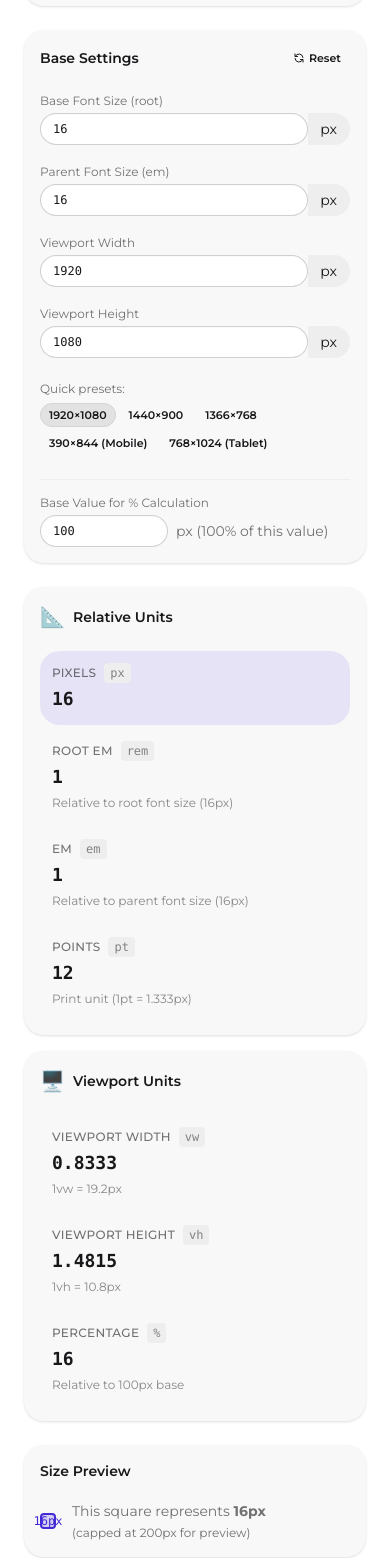
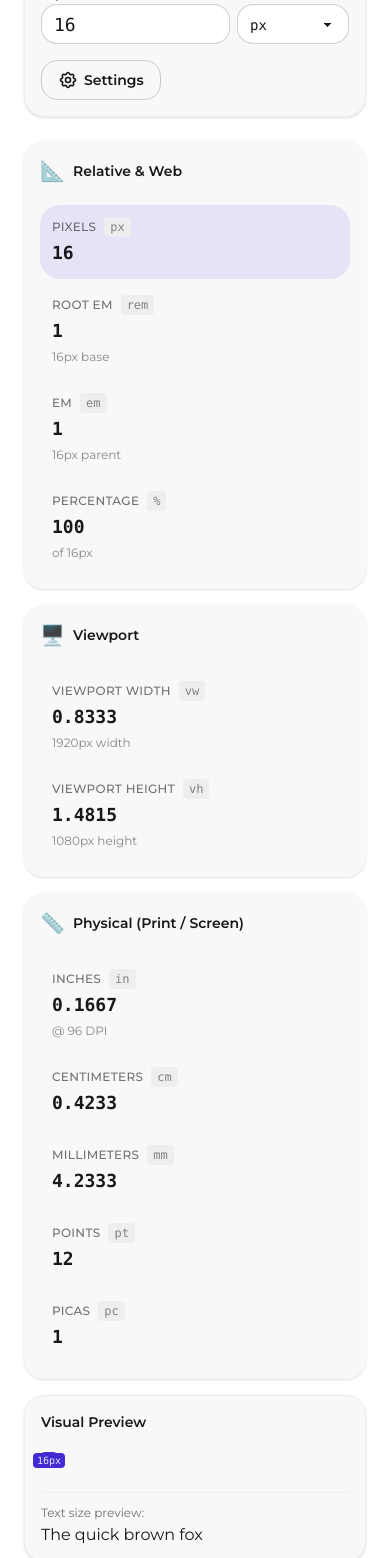
Before and after one commit to ronny8877/onedev, a SvelteKit app: page /convert/css-units in a window 390 px wide. Shown: the part 410-1968 px from the top of the page. Built offline with nearby package versions, Linux system fonts and the light colour scheme.

Commit message:
refactor: tweek to css units too;s

```diff
--- a/src/lib/utils/conversions.ts
+++ b/src/lib/utils/conversions.ts
@@ -37,6 +37,9 @@ export const percentToPx = (percent: number, baseValue: number): number => (perc
 export const pxToPt = (px: number): number => px * 0.75; // 1px = 0.75pt at 96dpi
 export const ptToPx = (pt: number): number => pt / 0.75;
 
+export const pxToPc = (px: number): number => px * 0.0625; // 1pc = 12pt = 16px
+export const pcToPx = (pc: number): number => pc / 0.0625;
+
 // rem/em interconversion
 export const remToEm = (rem: number, baseFontSize = 16, parentFontSize = 16): number =>
 	(rem * baseFontSize) / parentFontSize;
@@ -55,6 +58,7 @@ export function getAllCSSUnits(px: number, config: Partial<CSSUnitConfig> = {})
 		vw: pxToVw(px, cfg.viewportWidth),
 		vh: pxToVh(px, cfg.viewportHeight),
 		pt: pxToPt(px),
+		pc: pxToPc(px),
 	};
 }
 
--- a/src/routes/convert/css-units/+page.svelte
+++ b/src/routes/convert/css-units/+page.svelte
@@ -4,17 +4,25 @@
 	import ConversionCard from '$lib/components/ui/ConversionCard.svelte';
 	import ConversionGroup from '$lib/components/ui/ConversionGroup.svelte';
 	import {
-		pxToRem, pxToEm, pxToVw, pxToVh, pxToPt, pxToPercent,
+		pxToRem, pxToEm, pxToVw, pxToVh, pxToPt, pxToPercent, pxToPc,
+		pxToMm, pxToCm, pxToInch,
 		formatNumber
 	} from '$lib/utils/conversions';
 
+	let activeTab = $state<'converter' | 'clamp'>('converter');
+	let showSettings = $state(false);
+
+	// --- Converter State ---
 	let inputValue = $state('16');
-	let inputUnit = $state<'px' | 'rem' | 'em'>('px');
+	let inputUnit = $state<'px' | 'rem' | 'em' | 'pt' | 'pc' | 'in' | 'cm' | 'mm' | '%'>('px');
+
+	// Settings
 	let baseFontSize = $state(16);
 	let parentFontSize = $state(16);
 	let viewportWidth = $state(1920);
 	let viewportHeight = $state(1080);
-	let baseForPercent = $state(100);
+	let baseForPercent = $state(16); // Changed default to 16 to make % meaningful for font sizes typically
+	let dpi = $state(96);
 
 	// Parse input
 	let numValue = $derived(parseFloat(inputValue) || 0);
@@ -24,6 +32,12 @@
 		switch (inputUnit) {
 			case 'rem': return numValue * baseFontSize;
 			case 'em': return numValue * parentFontSize;
+			case '%': return (numValue / 100) * baseForPercent;
+			case 'pt': return numValue / 0.75;
+			case 'pc': return numValue * 16;
+			case 'in': return numValue * dpi;
+			case 'cm': return (numValue / 2.54) * dpi;
+			case 'mm': return (numValue / 25.4) * dpi;
 			default: return numValue;
 		}
 	});
@@ -36,180 +50,216 @@
 		vw: pxToVw(pxValue(), viewportWidth),
 		vh: pxToVh(pxValue(), viewportHeight),
 		pt: pxToPt(pxValue()),
+		pc: pxToPc(pxValue()),
 		percent: pxToPercent(pxValue(), baseForPercent),
+		in: pxToInch(pxValue(), dpi),
+		cm: pxToCm(pxValue(), dpi),
+		mm: pxToMm(pxValue(), dpi)
 	});
 
+	// --- Clamp Generator State ---
+	let clampMinW = $state(320);
+	let clampMaxW = $state(1200);
+	let clampMinF = $state(16);
+	let clampMaxF = $state(24);
+	let clampPixelsFn = $state(false); // input in pixels?
+	let clampRemRoot = $state(16);
+
+	// Clamp Logic
+	// slope = (maxFontSize - minFontSize) / (maxWidth - minWidth)
+	// yAxisIntersection = -minWidth * slope + minFontSize
+	// preferredValue = yAxisIntersection[rem] + (slope * 100)[vw]
+
+	let clampResult = $derived.by(() => {
+		const minW = clampMinW / 16; // convert to rem assumptions (browser default) usually better for calculations
+		const maxW = clampMaxW / 16;
+		const minF = clampMinF / 16;
+		const maxF = clampMaxF / 16;
+
+		const slope = (maxF - minF) / (maxW - minW);
+		const yAxisIntersection = -minW * slope + minF;
+
+		const slopeVw = slope * 100;
+		const yAxisRem = yAxisIntersection;
+
+		return `clamp(${minF}rem, ${formatNumber(yAxisRem)}rem + ${formatNumber(slopeVw)}vw, ${maxF}rem)`;
+	});
+
+	// Clamp Preview
+	let previewViewportW = $state(1000);
+	let previewClampVal = $derived(() => {
+		// Calculate actual px value at current preview width
+		const minF = clampMinF;
+		const maxF = clampMaxF;
+		const minW = clampMinW;
+		const maxW = clampMaxW;
+
+		if (previewViewportW <= minW) return minF;
+		if (previewViewportW >= maxW) return maxF;
+
+		const slope = (maxF - minF) / (maxW - minW);
+		const yIntercept = minF - (slope * minW);
+		return (slope * previewViewportW) + yIntercept;
+	});
+
+
 	function loadSample() {
+		if (activeTab === 'converter') {
 			inputValue = '24';
 			inputUnit = 'px';
+		} else {
+			clampMinW = 320;
+			clampMaxW = 1200;
+			clampMinF = 16;
+			clampMaxF = 240;
+		}
 	}
 
 	function clearAll() {
+		if (activeTab === 'converter') {
 			inputValue = '';
+		} else {
+			// Reset defaults?
+			clampMinW = 320;
+			clampMaxW = 1200;
+			clampMinF = 16;
+			clampMaxF = 24;
+		}
 	}
 
 	// Common viewport presets
 	const viewportPresets = [
 		{ label: '1920×1080', w: 1920, h: 1080 },
-		{ label: '1440×900', w: 1440, h: 900 },
 		{ label: '1366×768', w: 1366, h: 768 },
-		{ label: '390×844 (Mobile)', w: 390, h: 844 },
-		{ label: '768×1024 (Tablet)', w: 768, h: 1024 },
+		{ label: 'Mobile (390)', w: 390, h: 844 },
 	];
 
 	function setViewport(w: number, h: number) {
 		viewportWidth = w;
 		viewportHeight = h;
 	}
+
+	function toggleSettings() {
+		showSettings = !showSettings;
+	}
 </script>
 
 <ToolWrapper
-	keywords={['css units', 'px to rem', 'px to em', 'rem converter', 'viewport units', 'css calculator']}
+	keywords={['css units', 'px to rem', 'px to em', 'rem converter', 'viewport units', 'css clamp generator', 'fluid typography']}
 >
 	<div class="flex flex-col gap-6">
+		<!-- Tabs -->
+		<div role="tablist" class="tabs tabs-boxed bg-base-200 p-1 w-full max-w-md mx-auto">
+			<button
+				role="tab"
+				class="tab flex-1 transition-all"
+				class:tab-active={activeTab === 'converter'}
+				onclick={() => activeTab = 'converter'}
+			>Unit Converter</button>
+			<button
+				role="tab"
+				class="tab flex-1 transition-all"
+				class:tab-active={activeTab === 'clamp'}
+				onclick={() => activeTab = 'clamp'}
+			>Clamp Generator</button>
+		</div>
+
 		<!-- Actions -->
 		<ToolActions onSample={loadSample} onClear={clearAll} />
 
-		<!-- Input Section -->
-		<div class="card bg-base-200 rounded-2xl">
-			<div class="card-body p-4">
-				<h3 class="text-sm font-semibold mb-3">Input Value</h3>
-				<div class="flex gap-2">
+		{#if activeTab === 'converter'}
+			<!-- Converter Mode -->
+			<div class="card bg-base-200 shadow-sm rounded-2xl border border-base-300">
+				<div class="card-body p-4 sm:p-6">
+					<div class="flex flex-col sm:flex-row gap-4">
+						<div class="flex-1">
+							<label class="label pt-0">
+								<span class="label-text font-semibold">Input Value</span>
+							</label>
+							<div class="join w-full">
 								<input
 									type="number"
 									bind:value={inputValue}
-						placeholder="Enter value..."
-						class="input input-bordered flex-1 font-mono text-lg"
+									placeholder="Value"
+									class="input input-bordered join-item flex-1 font-mono text-lg"
 								/>
-					<select bind:value={inputUnit} class="select select-bordered w-24">
+								<select bind:value={inputUnit} class="select select-bordered join-item font-mono w-28">
+									<optgroup label="Relative">
 										<option value="px">px</option>
 										<option value="rem">rem</option>
 										<option value="em">em</option>
+										<option value="%">%</option>
+									</optgroup>
+									<optgroup label="Print">
+										<option value="pt">pt</option>
+										<option value="pc">pc</option>
+									</optgroup>
+									<optgroup label="Physical">
+										<option value="in">in</option>
+										<option value="cm">cm</option>
+										<option value="mm">mm</option>
+									</optgroup>
 								</select>
 							</div>
 						</div>
-		</div>
 
-		<!-- Settings -->
-		<div class="card bg-base-200 rounded-2xl">
-			<div class="card-body p-4">
-				<div class="flex items-center justify-between mb-3">
-					<h3 class="text-sm font-semibold">Base Settings</h3>
+						<!-- Settings Toggle -->
+						<div class="flex items-end">
 							<button
-						type="button"
-						class="btn btn-ghost btn-xs gap-1"
-						onclick={() => {
-							baseFontSize = 16;
-							parentFontSize = 16;
-							viewportWidth = 1920;
-							viewportHeight = 1080;
-							baseForPercent = 100;
-						}}
+								class="btn btn-outline border-base-content/20 hover:border-base-content/40 hover:bg-base-200 text-base-content"
+								onclick={toggleSettings}
 							>
-						<svg class="h-3 w-3" fill="none" stroke="currentColor" viewBox="0 0 24 24">
-							<path stroke-linecap="round" stroke-linejoin="round" stroke-width="2" d="M4 4v5h.582m15.356 2A8.001 8.001 0 004.582 9m0 0H9m11 11v-5h-.581m0 0a8.003 8.003 0 01-15.357-2m15.357 2H15"></path>
+								<svg xmlns="http://www.w3.org/2000/svg" class="h-5 w-5" fill="none" viewBox="0 0 24 24" stroke="currentColor">
+									<path stroke-linecap="round" stroke-linejoin="round" stroke-width="2" d="M10.325 4.317c.426-1.756 2.924-1.756 3.35 0a1.724 1.724 0 002.573 1.066c1.543-.94 3.31.826 2.37 2.37a1.724 1.724 0 001.065 2.572c1.756.426 1.756 2.924 0 3.35a1.724 1.724 0 00-1.066 2.573c.94 1.543-.826 3.31-2.37 2.37a1.724 1.724 0 00-2.572 1.065c-.426 1.756-2.924 1.756-3.35 0a1.724 1.724 0 00-2.573-1.066c-1.543.94-3.31-.826-2.37-2.37a1.724 1.724 0 00-1.065-2.572c-1.756-.426-1.756-2.924 0-3.35a1.724 1.724 0 001.066-2.573c-.94-1.543.826-3.31 2.37-2.37.996.608 2.296.07 2.572-1.065z" />
+									<path stroke-linecap="round" stroke-linejoin="round" stroke-width="2" d="M15 12a3 3 0 11-6 0 3 3 0 016 0z" />
 								</svg>
-						Reset
+								{showSettings ? 'Hide Settings' : 'Settings'}
 							</button>
-				</div>
-				<div class="grid sm:grid-cols-2 lg:grid-cols-4 gap-4">
-					<div>
-						<label class="label pb-1">
-							<span class="label-text text-xs">Base Font Size (root)</span>
-						</label>
-						<div class="flex">
-							<input
-								type="number"
-								bind:value={baseFontSize}
-								class="input input-bordered input-sm flex-1 font-mono rounded-r-none"
-								min="1"
-							/>
-							<span class="flex items-center px-3 bg-base-300 text-sm rounded-r-lg border border-l-0 border-base-300">px</span>
-						</div>
-					</div>
-					<div>
-						<label class="label pb-1">
-							<span class="label-text text-xs">Parent Font Size (em)</span>
-						</label>
-						<div class="flex">
-							<input
-								type="number"
-								bind:value={parentFontSize}
-								class="input input-bordered input-sm flex-1 font-mono rounded-r-none"
-								min="1"
-							/>
-							<span class="flex items-center px-3 bg-base-300 text-sm rounded-r-lg border border-l-0 border-base-300">px</span>
-						</div>
-					</div>
-					<div>
-						<label class="label pb-1">
-							<span class="label-text text-xs">Viewport Width</span>
-						</label>
-						<div class="flex">
-							<input
-								type="number"
-								bind:value={viewportWidth}
-								class="input input-bordered input-sm flex-1 font-mono rounded-r-none"
-								min="1"
-							/>
-							<span class="flex items-center px-3 bg-base-300 text-sm rounded-r-lg border border-l-0 border-base-300">px</span>
-						</div>
-					</div>
-					<div>
-						<label class="label pb-1">
-							<span class="label-text text-xs">Viewport Height</span>
-						</label>
-						<div class="flex">
-							<input
-								type="number"
-								bind:value={viewportHeight}
-								class="input input-bordered input-sm flex-1 font-mono rounded-r-none"
-								min="1"
-							/>
-							<span class="flex items-center px-3 bg-base-300 text-sm rounded-r-lg border border-l-0 border-base-300">px</span>
-						</div>
 						</div>
 					</div>
 
-				<!-- Viewport Presets -->
-				<div class="mt-3">
-					<span class="text-xs text-base-content/60 mr-2">Quick presets:</span>
-					<div class="flex flex-wrap gap-1 mt-1">
-						{#each viewportPresets as preset}
-							<button
-								class="btn btn-xs btn-ghost"
-								class:btn-active={viewportWidth === preset.w && viewportHeight === preset.h}
-								onclick={() => setViewport(preset.w, preset.h)}
-							>
-								{preset.label}
-							</button>
-						{/each}
+					{#if showSettings}
+						<div class="mt-4 pt-4 border-t border-base-content/10 grid grid-cols-1 sm:grid-cols-2 lg:grid-cols-3 gap-4 animate-in fade-in slide-in-from-top-2 duration-200">
+							<div class="form-control">
+								<label class="label py-1">
+									<span class="label-text text-xs text-base-content/70">Root Font Size (px)</span>
+								</label>
+								<input type="number" bind:value={baseFontSize} class="input input-sm input-bordered font-mono" />
+							</div>
+							<div class="form-control">
+								<label class="label py-1">
+									<span class="label-text text-xs text-base-content/70">Parent Font Size (px)</span>
+								</label>
+								<input type="number" bind:value={parentFontSize} class="input input-sm input-bordered font-mono" />
+							</div>
+							<div class="form-control">
+								<label class="label py-1">
+									<span class="label-text text-xs text-base-content/70">Base for % (px)</span>
+								</label>
+								<input type="number" bind:value={baseForPercent} class="input input-sm input-bordered font-mono" />
+							</div>
+							<div class="form-control">
+								<label class="label py-1">
+									<span class="label-text text-xs text-base-content/70">Viewport Width</span>
+								</label>
+								<input type="number" bind:value={viewportWidth} class="input input-sm input-bordered font-mono" />
+							</div>
+							<div class="form-control">
+								<label class="label py-1">
+									<span class="label-text text-xs text-base-content/70">Screen DPI</span>
+								</label>
+								<input type="number" bind:value={dpi} class="input input-sm input-bordered font-mono" />
 							</div>
 						</div>
-
-				<!-- Percent Base -->
-				<div class="mt-4 pt-3 border-t border-base-300">
-					<label class="label pb-1">
-						<span class="label-text text-xs">Base Value for % Calculation</span>
-					</label>
-					<div class="flex items-center gap-2">
-						<input
-							type="number"
-							bind:value={baseForPercent}
-							class="input input-bordered input-sm w-32 font-mono"
-							min="0.01"
-							step="1"
-						/>
-						<span class="text-sm text-base-content/60">px (100% of this value)</span>
-					</div>
-				</div>
+					{/if}
 				</div>
 			</div>
 
 			<!-- Results -->
 			{#if numValue}
-			<div class="grid md:grid-cols-2 gap-4">
-				<ConversionGroup title="Relative Units" icon="📐">
+				<div class="grid lg:grid-cols-2 gap-4">
+					<div class="space-y-4">
+						<ConversionGroup title="Relative & Web" icon="📐">
 							<ConversionCard
 								label="Pixels"
 								value={formatNumber(conversions.px)}
@@ -221,86 +271,237 @@
 								value={formatNumber(conversions.rem)}
 								unit="rem"
 								highlight={inputUnit === 'rem'}
-						description="Relative to root font size ({baseFontSize}px)"
+								description="{baseFontSize}px base"
 							/>
 							<ConversionCard
 								label="Em"
 								value={formatNumber(conversions.em)}
 								unit="em"
 								highlight={inputUnit === 'em'}
-						description="Relative to parent font size ({parentFontSize}px)"
+								description="{parentFontSize}px parent"
+							/>
+							<ConversionCard
+								label="Percentage"
+								value={formatNumber(conversions.percent)}
+								unit="%"
+								highlight={inputUnit === '%'}
+								description="of {baseForPercent}px"
+							/>
+						</ConversionGroup>
+
+						<ConversionGroup title="Viewport" icon="🖥️">
+							<ConversionCard
+								label="Viewport Width"
+								value={formatNumber(conversions.vw)}
+								unit="vw"
+								description="{viewportWidth}px width"
+							/>
+							<ConversionCard
+								label="Viewport Height"
+								value={formatNumber(conversions.vh)}
+								unit="vh"
+								description="{viewportHeight}px height"
+							/>
+						</ConversionGroup>
+					</div>
+
+					<div class="space-y-4">
+						<ConversionGroup title="Physical (Print / Screen)" icon="📏">
+							<ConversionCard
+								label="Inches"
+								value={formatNumber(conversions.in)}
+								unit="in"
+								highlight={inputUnit === 'in'}
+								description="@ {dpi} DPI"
+							/>
+							<ConversionCard
+								label="Centimeters"
+								value={formatNumber(conversions.cm)}
+								unit="cm"
+								highlight={inputUnit === 'cm'}
+							/>
+							<ConversionCard
+								label="Millimeters"
+								value={formatNumber(conversions.mm)}
+								unit="mm"
+								highlight={inputUnit === 'mm'}
 							/>
 							<ConversionCard
 								label="Points"
 								value={formatNumber(conversions.pt)}
 								unit="pt"
-						description="Print unit (1pt = 1.333px)"
+								highlight={inputUnit === 'pt'}
+							/>
+							<ConversionCard
+								label="Picas"
+								value={formatNumber(conversions.pc)}
+								unit="pc"
+								highlight={inputUnit === 'pc'}
 							/>
 						</ConversionGroup>
 
-				<ConversionGroup title="Viewport Units" icon="🖥️">
-					<ConversionCard
-						label="Viewport Width"
-						value={formatNumber(conversions.vw)}
-						unit="vw"
-						description="1vw = {formatNumber(viewportWidth / 100)}px"
-					/>
-					<ConversionCard
-						label="Viewport Height"
-						value={formatNumber(conversions.vh)}
-						unit="vh"
-						description="1vh = {formatNumber(viewportHeight / 100)}px"
-					/>
-					<ConversionCard
-						label="Percentage"
-						value={formatNumber(conversions.percent)}
-						unit="%"
-						description="Relative to {baseForPercent}px base"
-					/>
-				</ConversionGroup>
+						<!-- Preview -->
+						<div class="card bg-base-200 border border-base-300 rounded-2xl overflow-hidden">
+							<div class="card-body p-4">
+								<h3 class="text-sm font-semibold mb-3">Visual Preview</h3>
+
+								<!-- Box Preview -->
+								<div
+									class="bg-primary/20 border-2 border-primary rounded mb-4 flex items-center justify-center transition-all duration-300"
+									style="width: {Math.min(Math.max(conversions.px, 4), 280)}px; height: {Math.min(Math.max(conversions.px, 4), 100)}px;"
+								>
+									<span class="text-[10px] text-primary-content font-mono bg-primary px-1 rounded">
+										{formatNumber(conversions.px)}px
+									</span>
 								</div>
 
-			<!-- Visual Preview -->
-			<div class="card bg-base-200 rounded-2xl overflow-hidden">
-				<div class="card-body p-4">
-					<h3 class="text-sm font-semibold mb-3">Size Preview</h3>
-					<div class="flex items-center gap-4">
-						<div
-							class="bg-primary/20 border-2 border-primary rounded transition-all duration-300 flex items-center justify-center"
-							style="width: {Math.min(Math.max(conversions.px, 8), 200)}px; height: {Math.min(Math.max(conversions.px, 8), 200)}px;"
+								<!-- Text Preview -->
+								<div class="border-t border-base-300 pt-3">
+									<p class="text-xs text-base-content/60 mb-1">Text size preview:</p>
+									<p
+										class="leading-tight truncate transition-all duration-300"
+										style="font-size: {Math.min(conversions.px, 64)}px;"
 									>
-							<span class="text-xs text-primary font-mono">{formatNumber(conversions.px)}px</span>
+										The quick brown fox
+									</p>
+									{#if conversions.px > 64}
+										<p class="text-[10px] text-warning mt-1">Preview capped at 64px</p>
+									{/if}
 								</div>
-						<div class="text-sm text-base-content/60">
-							<p>This square represents <strong>{formatNumber(conversions.px)}px</strong></p>
-							<p class="text-xs mt-1">(capped at 200px for preview)</p>
 							</div>
 						</div>
 					</div>
 				</div>
 			{:else}
-			<div class="card bg-base-200 rounded-2xl">
+				<div class="card bg-base-200 border border-base-300 rounded-2xl">
 					<div class="card-body items-center text-center py-12">
 						<span class="text-4xl mb-2">📐</span>
-					<p class="text-base-content/60">Enter a value above to see conversions</p>
+						<p class="text-base-content/60">Enter a value to see real-time conversions</p>
 					</div>
 				</div>
 			{/if}
 
-		<!-- Info -->
-		<div class="card bg-base-200 rounded-xl">
-			<div class="card-body py-4">
-				<h4 class="text-sm font-semibold">CSS Units Reference</h4>
-				<div class="mt-2 grid gap-2 text-sm text-base-content/70">
-					<div><strong>px</strong> — Absolute pixels (device dependent)</div>
-					<div><strong>rem</strong> — Relative to root element font-size</div>
-					<div><strong>em</strong> — Relative to parent element font-size</div>
-					<div><strong>vw</strong> — 1% of viewport width</div>
-					<div><strong>vh</strong> — 1% of viewport height</div>
-					<div><strong>pt</strong> — Points (1/72 of an inch, for print)</div>
-					<div><strong>%</strong> — Percentage of parent/base value</div>
+		{:else}
+			<!-- Clamp Generator Mode -->
+			<div class="grid lg:grid-cols-2 gap-6">
+				<!-- Controls -->
+				<div class="space-y-6">
+					<div class="card bg-base-200 shadow-sm rounded-2xl border border-base-300">
+						<div class="card-body p-4 sm:p-6">
+							<h3 class="font-semibold flex items-center gap-2 mb-4">
+								<span class="text-xl">🛠️</span> Configuration
+							</h3>
+
+							<div class="grid grid-cols-2 gap-x-4 gap-y-6">
+								<div class="form-control">
+									<label class="label py-1">
+										<span class="label-text">Min Width (px)</span>
+									</label>
+									<input type="number" bind:value={clampMinW} class="input input-bordered font-mono" />
+								</div>
+								<div class="form-control">
+									<label class="label py-1">
+										<span class="label-text">Max Width (px)</span>
+									</label>
+									<input type="number" bind:value={clampMaxW} class="input input-bordered font-mono" />
+								</div>
+								<div class="form-control">
+									<label class="label py-1">
+										<span class="label-text">Min Value (px)</span>
+									</label>
+									<input type="number" bind:value={clampMinF} class="input input-bordered font-mono" />
+								</div>
+								<div class="form-control">
+									<label class="label py-1">
+										<span class="label-text">Max Value (px)</span>
+									</label>
+									<input type="number" bind:value={clampMaxF} class="input input-bordered font-mono" />
 								</div>
 							</div>
 						</div>
 					</div>
+
+					<div class="card bg-neutral text-neutral-content rounded-2xl shadow-lg">
+						<div class="card-body p-5">
+							<h3 class="text-sm font-semibold uppercase opacity-80 mb-2">Generated CSS</h3>
+							<div class="mockup-code bg-neutral-focus text-neutral-content m-0 w-full">
+								<pre class="px-5"><code>{clampResult}</code></pre>
+							</div>
+							<div class="flex justify-end mt-2">
+								<button
+									class="btn btn-sm btn-primary"
+									onclick={() => navigator.clipboard.writeText(clampResult)}
+								>
+									Copy Snippet
+								</button>
+							</div>
+						</div>
+					</div>
+				</div>
+
+				<!-- Preview -->
+				<div class="space-y-6">
+					<div class="card bg-base-200 border border-base-300 rounded-2xl h-full">
+						<div class="card-body p-4 sm:p-6">
+							<h3 class="font-semibold mb-4">Live Preview</h3>
+
+							<div class="mb-6">
+								<div class="flex justify-between text-xs text-base-content/60 mb-2">
+									<span>Current Viewport: {previewViewportW}px</span>
+									<span>Computed Size: {formatNumber(previewClampVal())}px</span>
+								</div>
+								<input
+									type="range"
+									min={clampMinW - 200}
+									max={clampMaxW + 200}
+									bind:value={previewViewportW}
+									class="range range-primary range-sm"
+								/>
+								<div class="flex justify-between px-2 text-[10px] text-base-content/40 mt-1">
+									<span>{clampMinW - 200}px</span>
+									<span>{clampMaxW + 200}px</span>
+								</div>
+							</div>
+
+							<div class="flex-1 bg-base-100 rounded-xl border border-base-300 p-4 flex items-center justify-center overflow-hidden relative min-h-[200px]">
+								<div class="text-center transition-all duration-75">
+									<p
+										class="leading-none whitespace-nowrap font-bold text-primary"
+										style="font-size: {previewClampVal()}px;"
+									>
+										Fluid Text
+									</p>
+									<p class="text-sm text-base-content/40 mt-4 font-mono">
+										font-size: {formatNumber(previewClampVal())}px
+									</p>
+								</div>
+
+								<!-- Viewport visualizer lines -->
+								<div class="absolute inset-0 pointer-events-none opacity-10">
+									<div class="absolute top-0 bottom-0 border-r border-current transition-all duration-75" style="left: 0; width: {Math.max(0, Math.min(100, (previewViewportW / (clampMaxW + 200)) * 100))}%;"></div>
+								</div>
+							</div>
+
+							<div class="alert bg-base-100 text-sm mt-4">
+								<svg xmlns="http://www.w3.org/2000/svg" fill="none" viewBox="0 0 24 24" class="stroke-info shrink-0 w-6 h-6"><path stroke-linecap="round" stroke-linejoin="round" stroke-width="2" d="M13 16h-1v-4h-1m1-4h.01M21 12a9 9 0 11-18 0 9 9 0 0118 0z"></path></svg>
+								<div>
+									<h3 class="font-bold">How it works</h3>
+									<div class="text-xs opacity-80">
+										<p>The font size scales linearly between <strong>{clampMinF}px</strong> and <strong>{clampMaxF}px</strong> as the viewport width increases from <strong>{clampMinW}px</strong> to <strong>{clampMaxW}px</strong>.</p>
+									</div>
+								</div>
+							</div>
+						</div>
+					</div>
+				</div>
+			</div>
+		{/if}
+	</div>
 </ToolWrapper>
+
+<style>
+	/* Make the preview range input look better */
+	.range {
+		--range-shdw: 0 0 0 1px hsl(var(--p));
+	}
+</style>
```
Lines whose indentation alone changed are shown as unchanged.
